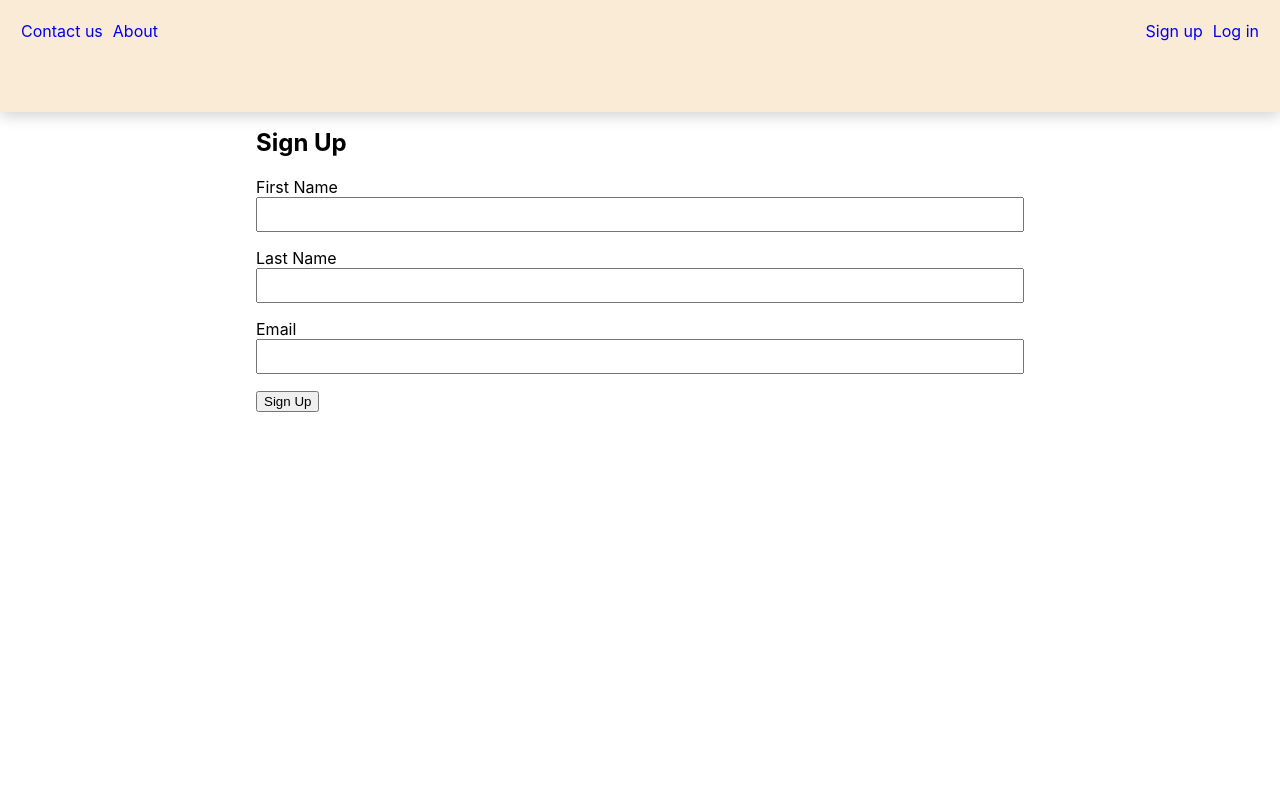
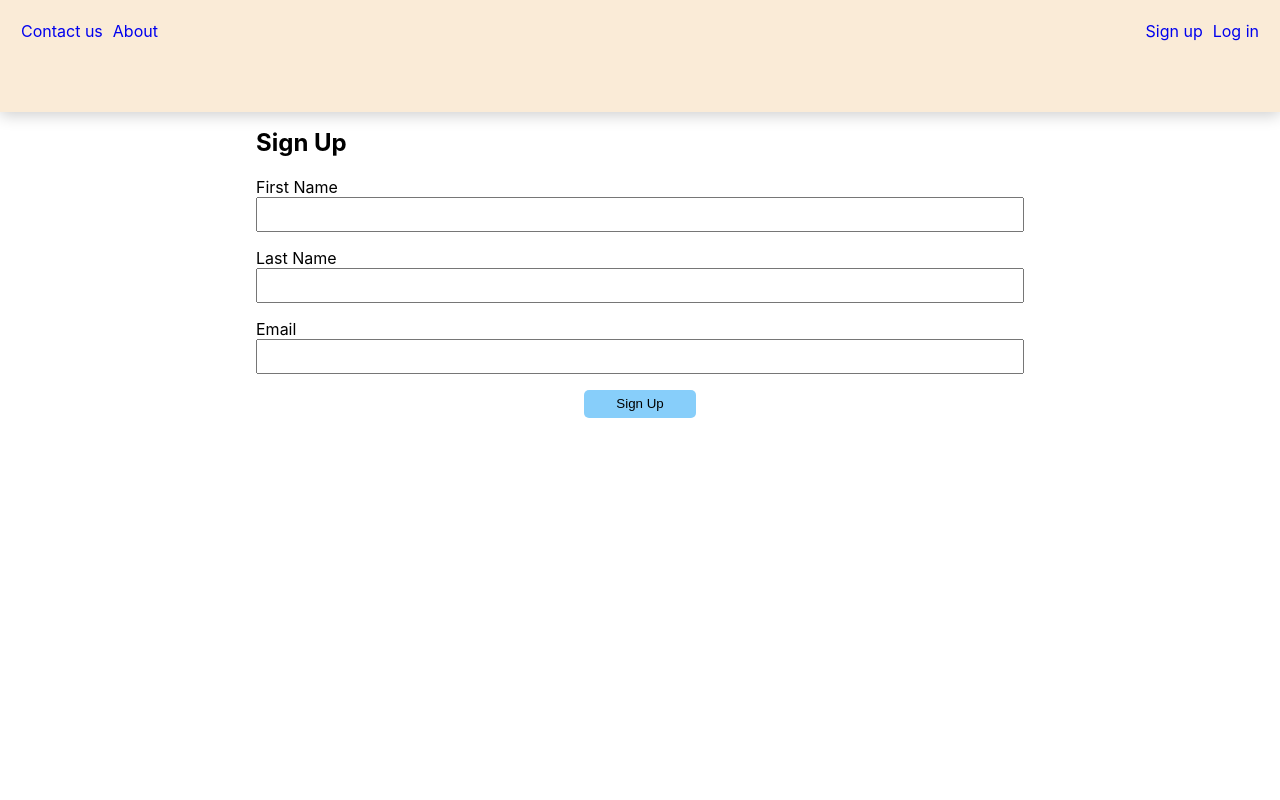
Before and after one commit to jpagtama/ReactJS_Project_05, a React (Create React App) app: page / in a window 1280 px wide. Shown: the top 800 px of the page. Built offline with nearby package versions, Linux system fonts and the light colour scheme.

Commit message:
Connects SignUp component with ui components

```diff
--- a/src/components/authentication/SignUp.jsx
+++ b/src/components/authentication/SignUp.jsx
@@ -1,14 +1,40 @@
+import { useState,useEffect } from 'react'
+import Button from '../ui/Button'
 import Input from '../ui/Input'
 import styles from './SignUp.module.css'
 
 const SignUp = () => {
+    const [isValid, setIsValid] = useState(false)
+    const [firstNameIsValid, setFirstNameIsValid] = useState(false)
+    const [lastNameIsValid, setLastNameIsValid] = useState(false)
+    const [emailIsValid, setEmailIsValid] = useState(false)
+    useEffect(() => {
+        setIsValid(firstNameIsValid && lastNameIsValid && emailIsValid)
+    }, [firstNameIsValid,lastNameIsValid,emailIsValid])
+
+    const submitHandler = event => {
+        event.preventDefault()
+        if (!isValid) alert("The form is not valid!")
+    }
+    const firstNameValidityHandler = (isValid) => {
+        setFirstNameIsValid(isValid)
+    }
+    const lastNameValidityHandler = (isValid) => {
+        setLastNameIsValid(isValid)
+    }
+    const emailValidityHandler = (isValid) => {
+        setEmailIsValid(isValid)
+    }
+
     return (
-        <form className={styles.signUpForm}>
+        <form className={styles.signUpForm} onSubmit={submitHandler}>
             <h2>Sign Up</h2>
-            <Input label="First Name" id="firstName" type="text" />
-            <Input label="Last Name" id="lastName" type="text" />
-            <Input label="Email" id="email" type="text" />
-            <button>Sign Up</button>
+            <Input label="First Name" id="firstName" type="text" getValueValidity={firstNameValidityHandler} />
+            <Input label="Last Name" id="lastName" type="text" getValueValidity={lastNameValidityHandler}/>
+            <Input label="Email" id="email" type="email" getValueValidity={emailValidityHandler}/>
+            <section className={styles.actions}>
+                <Button type="submit" className={styles.signUpButton} >Sign Up</Button>
+            </section>
         </form>
     )
 }
--- a/src/components/authentication/SignUp.module.css
+++ b/src/components/authentication/SignUp.module.css
@@ -5,6 +5,12 @@
 .signUpForm input {
     margin-bottom: 1rem;
 }
+.actions {
+    text-align:center;
+}
+.signUpButton {
+    width: 7rem;
+}
 @media (min-width: 768px) {
     .signUpForm {
         width: 60%;
```
